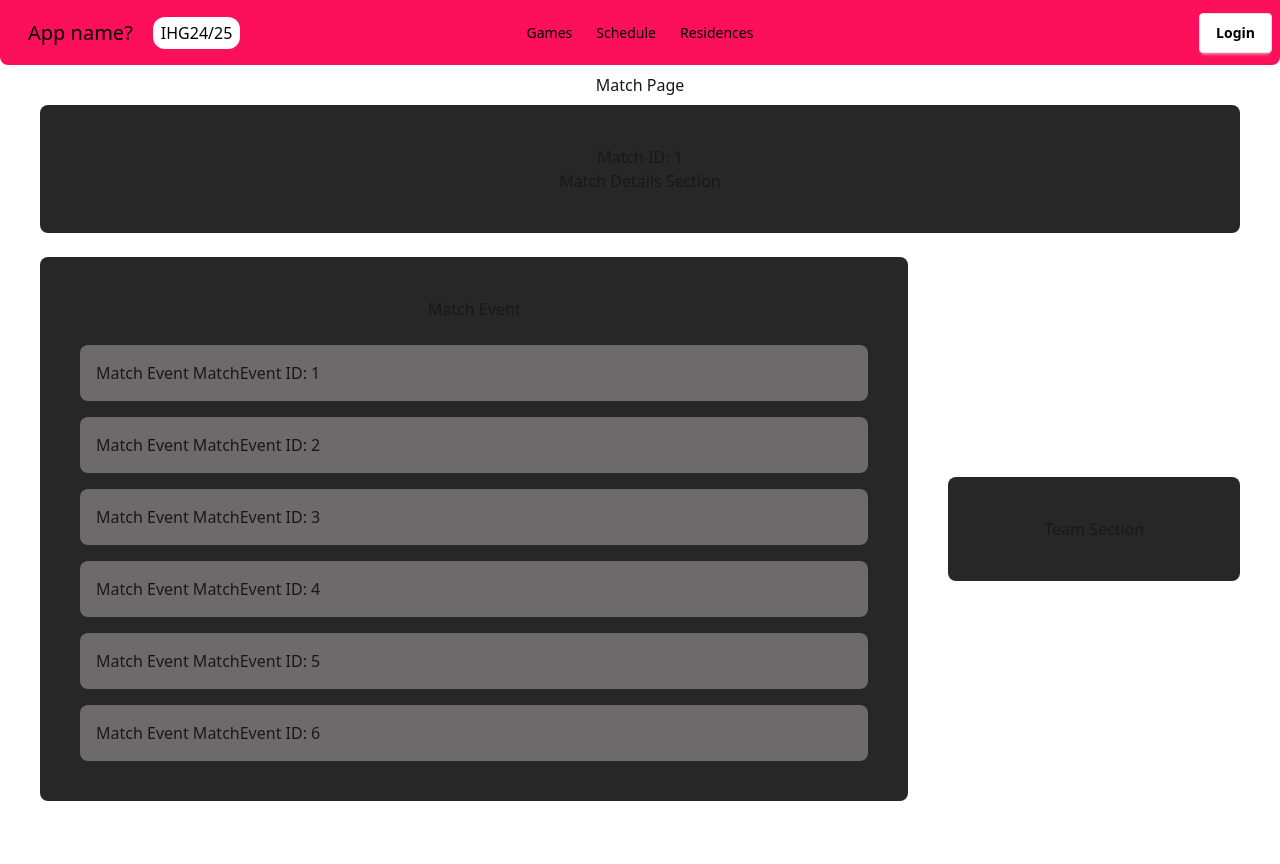
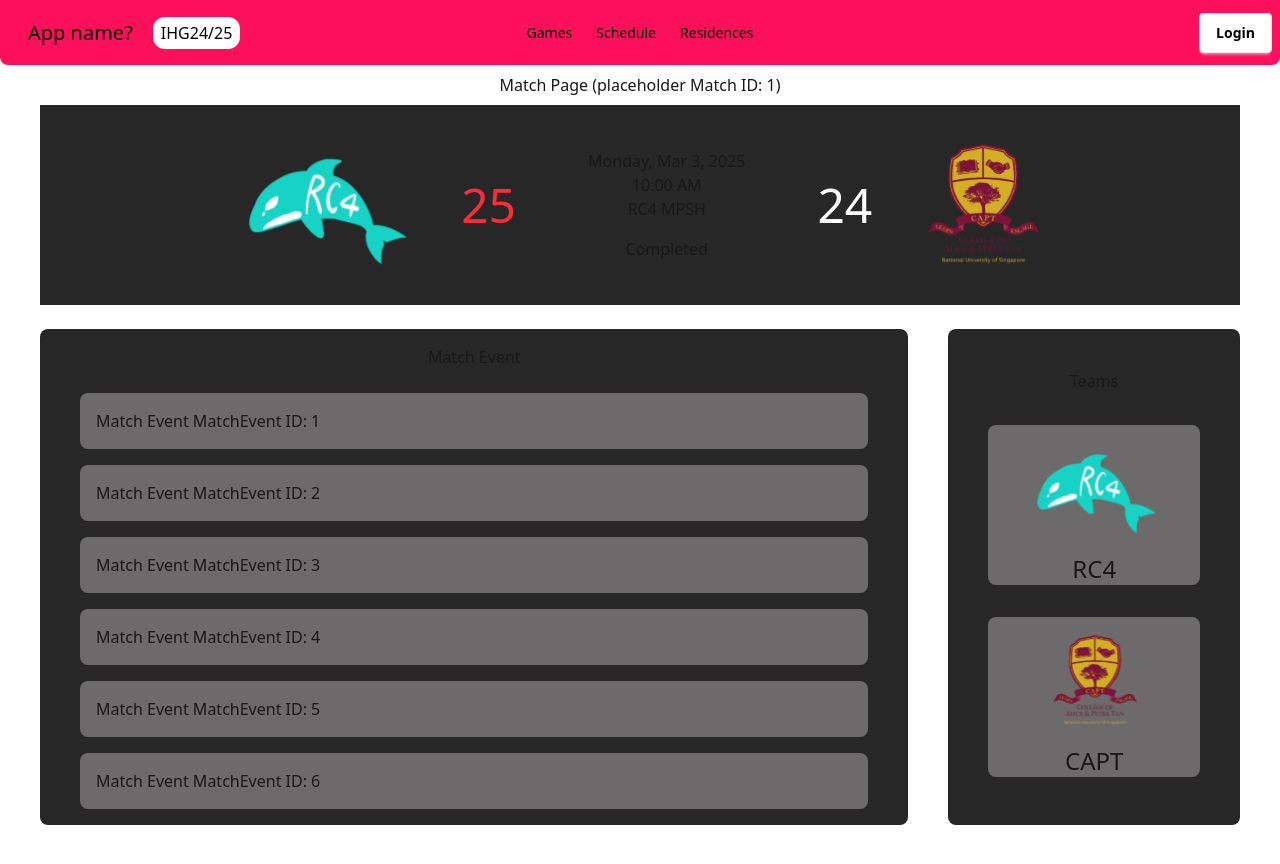
Before and after one commit to Timothyng28/BT3103-final-project, a Vue app: page /match/1 in a window 1280 px wide. Before the commit the page ends 801 px from the top, so only its background shows below. Built offline with nearby package versions, Linux system fonts and the light colour scheme; what vue3-particles would draw is missing.

Commit message:
added details for match details and team part

```diff
--- a/src/views/MatchPage/MatchPage.vue
+++ b/src/views/MatchPage/MatchPage.vue
@@ -1,30 +1,88 @@
+<!-- // assess match id = 1 with domain.com/match/1 -->
+
 <template>
-    <div class="relative w-screen flex flex-col items-center justify-center gap-6 px-10">
-        <div class="flex flex-col w-full h-full justify-center items-center">
+    <div class="relative w-screen flex flex-col items-center gap-6 px-10 pb-10 overflow-hidden h-screen">
+        <div class="flex flex-col w-full justify-center items-center shrink-0">
             <div class="p-2">
-                <h1>Match Page</h1>
+                <h1>Match Page (placeholder Match ID: {{ id }})</h1>
             </div>
-            <div class="bg-[#272727] w-full h-full p-10 justify-center items-center flex flex-col rounded-lg">
-                <h2>Match ID: {{ id }}</h2>
-                <p> Match Details Section </p>
+            <div class="bg-[#272727] flex flex-row justify-center items-center gap-4 w-full h-full flex-1 max-h-50 p-10">
+                <div class="p-4">
+                    <img :src="RC4Logo" alt="RC4 Logo" class="h-32" />
+                </div>
+                <div class="items-center justify-center p-4">
+                    <p
+                        :class="[
+                            'text-5xl',
+                            items.match_details.team1_score > items.match_details.team2_score ? 'text-red-500' : 'text-white'
+                        ]"
+                    >{{ items.match_details.team1_score }}</p>
+                </div>
+                <div class="justify-center items-center flex flex-col rounded-lg p-10 gap-4">
+                    <div class="justify-center items-center flex flex-col">
+                        <p> {{ items.match_details.match_datetime.toLocaleString("en-US", {
+                                weekday: "long",
+                                year: "numeric",
+                                month: "short",
+                                day: "numeric",
+                            }) }} </p>
+                        <p> {{ items.match_details.match_datetime.toLocaleString("en-US", {
+                                hour: "2-digit",
+                                minute: "2-digit",
+                                hour12: true
+                            }) }} </p>
+                        <p> {{ items.match_details.match_location }} </p>
+                    </div>
+                    <p> {{ items.match_details.match_status }} </p>
+                </div>
+                <div class="items-center justify-center p-4">
+                    <p
+                        :class="[
+                            'text-5xl',
+                            items.match_details.team2_score > items.match_details.team1_score ? 'text-red-500' : 'text-white'
+                        ]"
+                    >{{ items.match_details.team2_score }}</p>
+                </div>
+                <div class="p-4">
+                    <img :src="CAPTLogo" alt="CAPT Logo" class="h-32" />
                 </div>
             </div>
-        <div class="flex flex-row w-full h-full justify-center items-center gap-10">
+        </div>
+        <div class="flex flex-row justify-center gap-10 w-full flex-1 min-h-0">
             <!-- TODO: make this div take up the remaining height of view port-->
-            <div class = "bg-[#272727] flex flex-col w-3/4 p-10 rounded-lg justify-center items-center gap-6">
+            <div class = "bg-[#272727] flex flex-col w-3/4 py-4 px-10 rounded-lg items-center gap-6">
                 <h2>Match Event</h2>
-                <div class="flex flex-col w-full h-full justify-center items-center gap-4">
+                <div class="flex flex-col w-full gap-4 overflow-y-auto flex-1 min-h-0">
                     <!-- TODO: make this a scrollable div-->
+                    <!-- <div v-for="event in data.match_events" :key="event"> -->
                     <MatchEvent :id=1 />
                     <MatchEvent :id=2 />
                     <MatchEvent :id=3 />
                     <MatchEvent :id=4 />
                     <MatchEvent :id=5 />
                     <MatchEvent :id=6 />
+                    <MatchEvent :id=7 />
+                    <MatchEvent :id=8 />
+                    <MatchEvent :id=9 />
+                    <MatchEvent :id=10 />
+                    <MatchEvent :id=11 />
+                    <MatchEvent :id=12 />
                 </div>
             </div>
-            <div class = "bg-[#272727] flex flex-col w-1/4 p-10 rounded-lg justify-center items-center">
-                <p> Team Section</p>
+            <div class = "bg-[#272727] flex flex-col w-1/4 p-10 gap-8 rounded-lg items-center">
+                <p> Teams </p>
+                <div class="bg-[#6C6A6A] flex flex-col w-full items-center rounded-lg">
+                    <div class="p-4 w-full">
+                        <img :src="RC4Logo" alt="RC4 Logo" class="h-24 w-full min-w-16" />
+                    </div>
+                    <p class="text-2xl">{{ items.match_details.team1_name }}</p>
+                </div>
+                <div class="bg-[#6C6A6A] flex flex-col w-full items-center rounded-lg">
+                    <div class="p-4 w-full">
+                        <img :src="CAPTLogo" alt="CAPT Logo" class="h-24 w-full min-w-16" />
+                    </div>
+                    <p class="text-2xl">{{ items.match_details.team2_name }}</p>
+                </div>
             </div>
         </div>
 
@@ -33,6 +91,8 @@
 
 <script>
     import MatchEvent from './components/MatchEvent.vue';
+    import RC4Logo from '@/assets/logos/RC4.svg';
+    import CAPTLogo from '@/assets/logos/CAPT.svg';
 
     export default {
         components: {
@@ -43,14 +103,19 @@
         },
         data() {
             return {
+                RC4Logo,
+                CAPTLogo,
                 items: {
+                    "match_details": {
                         "team1_name": "RC4", // will be team1_id, then call db to get name and logo
                         "team2_name": "CAPT",
                         "team1_score": 25,
                         "team2_score": 24,
-                    "match_status": "not started",
+                        "match_status": "Completed",
                         "match_datetime": new Date("2025-03-03T18:00:00+08:00"),
                         "match_location": "RC4 MPSH",
+                    },
+                    "match_events": [1, 2, 3, 4, 5, 6]
                 },
                 loading: true,
                 error: null,
```
Also changed, not shown: src/assets/logos/CAPT.svg (added), src/assets/logos/RC4.svg (added). Lines whose indentation alone changed are shown as unchanged.
